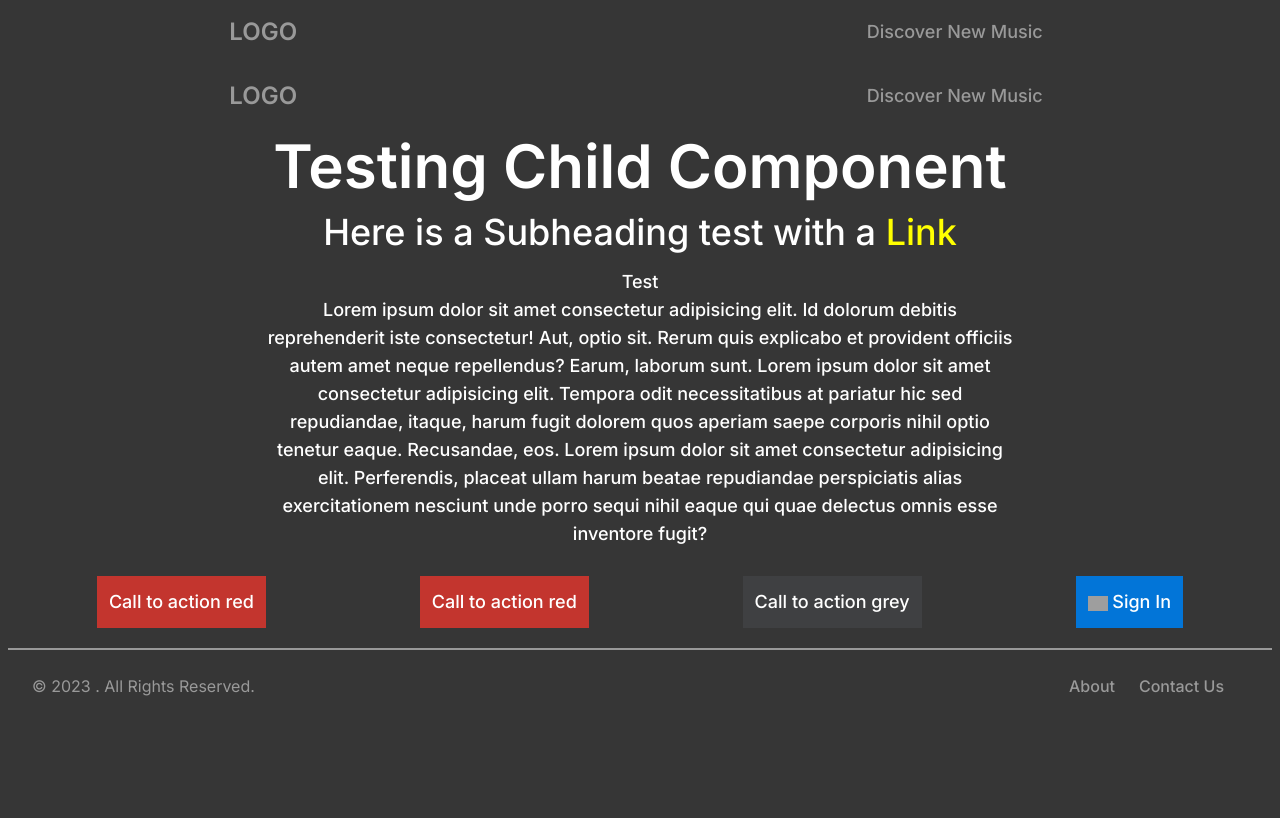
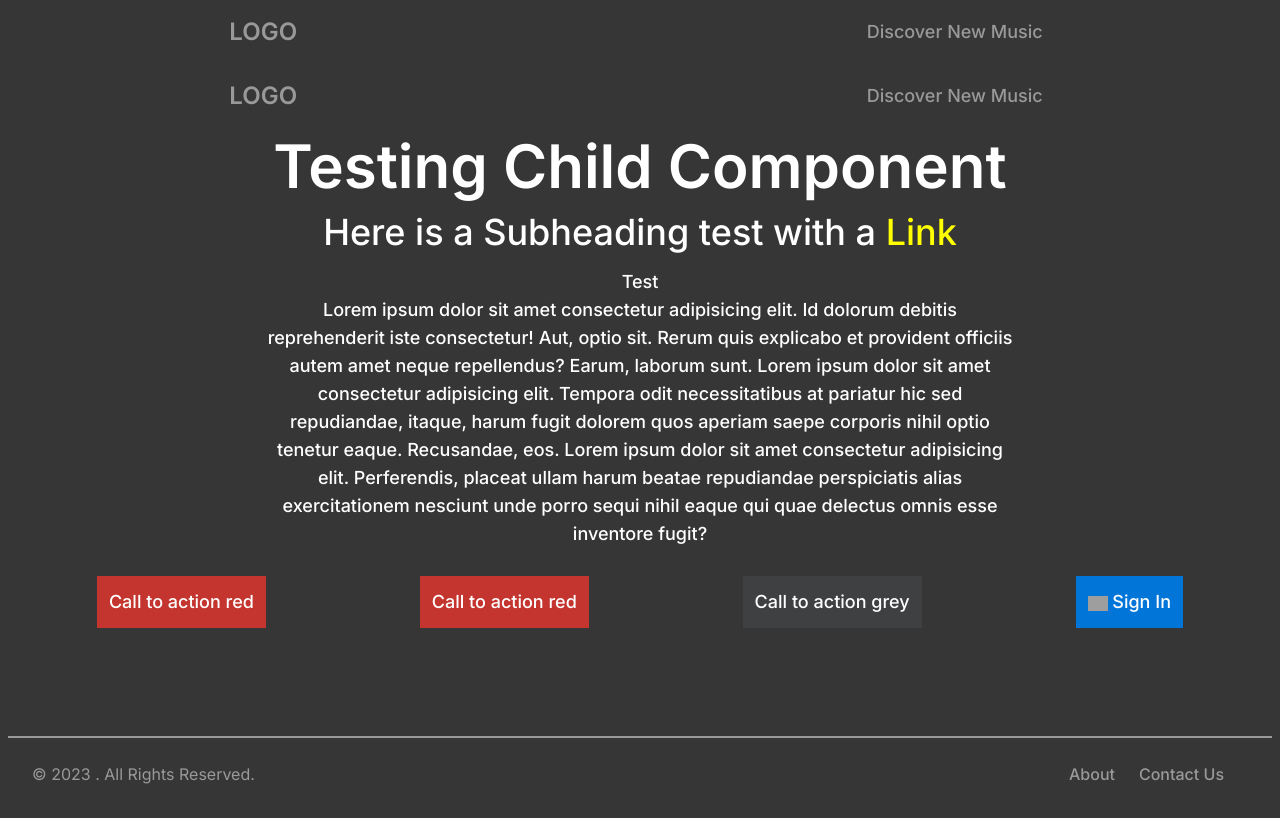
Before and after one commit to JamesRobertSutcliffe/personality-music-recommender, a Next.js app: page /tailwind-templates in a window 1280 px wide. Built offline with nearby package versions, Linux system fonts and the light colour scheme; grey boxes are pictures that could not be loaded.

Commit message:
Layout page uupdated to ensure footer sticks to bottom of page

```diff
--- a/src/app/layout.tsx
+++ b/src/app/layout.tsx
@@ -20,9 +20,13 @@ export default function RootLayout({
     <html lang="en">
 
       <body className={inter.className}>
+
         <Navbar />
-        {children}
+        <div className='min-h-[83vh]'>
+          {children}
+        </div>
         <Footer />
+
       </body>
     </html>
   )
```
